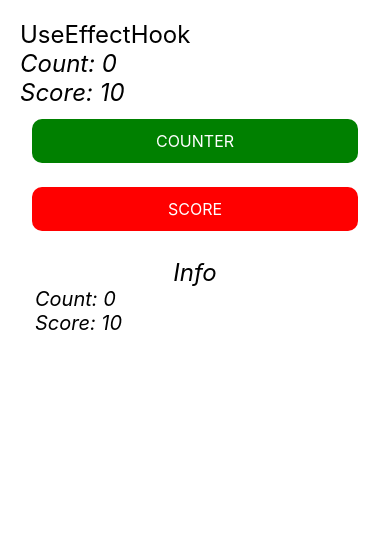
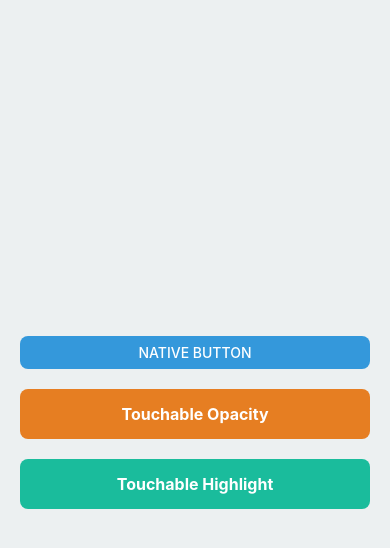
Before and after one commit to TayyabHussain03/react_native_cli_batch2, a React Native app: screen / in a window 390 px wide. Shown: the top 548 px of the page. Built offline with nearby package versions, Linux system fonts and the light colour scheme.

Commit message:
styling with button and difference

```diff
--- a/App.jsx
+++ b/App.jsx
@@ -12,6 +12,8 @@ import Login from './src/components/Login.jsx'
 import UserContact from './src/screens/ContactList/UserContact.jsx'
 import Grid from './src/components/Grid.jsx'
 import UseEffectHook from './src/components/UseEffectHook.jsx'
+import UseEffectUnmounting from './src/components/UseEffectUnmounting.jsx'
+import StylingButton from './src/components/StylingButton.jsx'
 
 const App = () => {
   return (
@@ -28,7 +30,9 @@ const App = () => {
       {/* <Login /> */}
       {/* <UserContact /> */}
       {/* <Grid/> */}
-      <UseEffectHook/>
+      {/* <UseEffectHook/> */}
+      {/* <UseEffectUnmounting/> */}
+      <StylingButton/>
     </View>
   )
 }
--- /dev/null
+++ b/src/components/StylingButton.jsx
@@ -0,0 +1,73 @@
+import React from 'react';
+import { View, Text, Button, TouchableOpacity, TouchableHighlight, StyleSheet, Alert } from 'react-native';
+
+const StylingButton = () => {
+  const handlePress = (type) => {
+    Alert.alert('Pressed', `You pressed the ${type} button`);
+  };
+
+  return (
+    <View style={styles.container}>
+      {/* ✅ 1. Button Component */}
+      {/* ❗️ Note: Button does NOT accept style prop directly. You must wrap it in a styled View. */}
+      <View style={styles.buttonWrapper}>
+        <Button title="Native Button" onPress={() => handlePress('Button')} color="#3498db" />
+      </View>
+
+      {/* ✅ 2. TouchableOpacity */}
+      {/* ✅ TouchableOpacity allows custom styling and fades out when pressed using activeOpacity */}
+      {/* ✅ activeOpacity controls how much the button fades when pressed (0.2 = more fade, 1 = no fade) */}
+      <TouchableOpacity
+        style={styles.touchableOpacity}
+        onPress={() => handlePress('TouchableOpacity')}
+        activeOpacity={0.6} // ✅ Controls press feedback
+      >
+        <Text style={styles.touchableText}>Touchable Opacity</Text>
+      </TouchableOpacity>
+
+      {/* ✅ 3. TouchableHighlight */}
+      {/* ✅ TouchableHighlight darkens the background when pressed to give visual feedback */}
+      {/* ✅ underlayColor defines the color shown when pressed */}
+      <TouchableHighlight
+        style={styles.touchableHighlight}
+        onPress={() => handlePress('TouchableHighlight')}
+        underlayColor="#2c3e50" // ✅ Darkens on press
+      >
+        <Text style={styles.touchableText}>Touchable Highlight</Text>
+      </TouchableHighlight>
+    </View>
+  );
+};
+
+export default StylingButton;
+
+const styles = StyleSheet.create({
+    container: {
+      padding: 20,
+      backgroundColor: '#ecf0f1',
+      flex: 1,
+      justifyContent: 'center'
+    },
+    buttonWrapper: {
+      marginBottom: 20,
+      borderRadius: 8,
+      overflow: 'hidden' // ✅ Required to apply rounded corners to Button wrapper
+    },
+    touchableOpacity: {
+      backgroundColor: '#e67e22',
+      padding: 15,
+      borderRadius: 8,
+      marginBottom: 20
+    },
+    touchableHighlight: {
+      backgroundColor: '#1abc9c',
+      padding: 15,
+      borderRadius: 8
+    },
+    touchableText: {
+      color: '#fff',
+      fontSize: 16,
+      textAlign: 'center',
+      fontWeight: 'bold'
+    }
+  });
--- a/src/components/UseEffectUnmounting.jsx
+++ b/src/components/UseEffectUnmounting.jsx
@@ -0,0 +1,21 @@
+import { View, Text } from 'react-native'
+import React, { useState } from 'react'
+import ChildComponentUnmounting from './ChildComponentUnmounting'
+
+const UseEffectUnmounting = () => {
+    const [show, setShow] = useState(true)
+    return (
+        <View>
+            <Text style={{ fontSize: 28 }}>Parent Component</Text>
+            {
+                show ? <ChildComponentUnmounting /> : null
+            }
+
+            <Button title="toggle" onPress={() => {
+                setShow(!show)
+            }} />
+        </View>
+    )
+}
+
+export default UseEffectUnmounting
```
